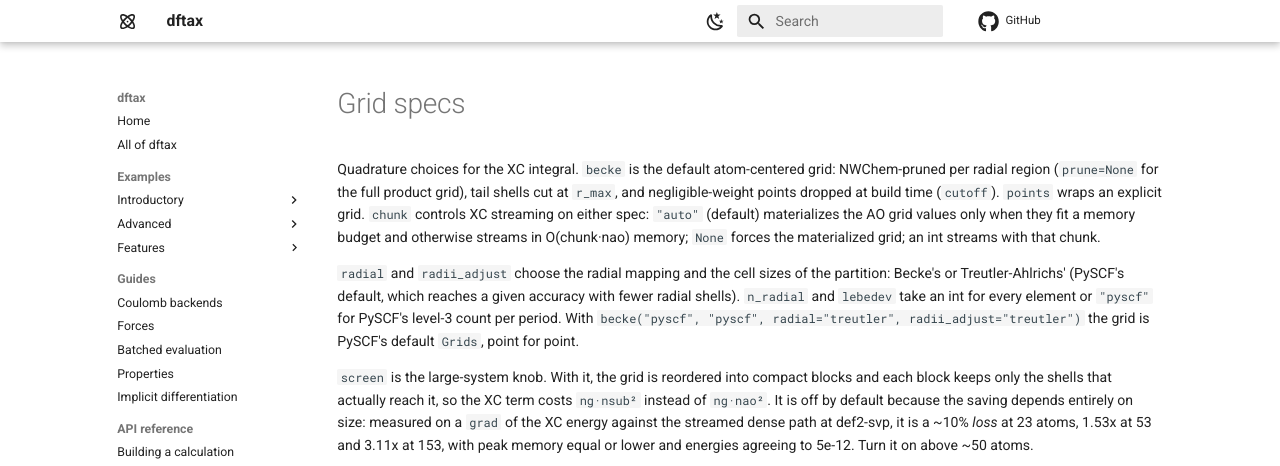
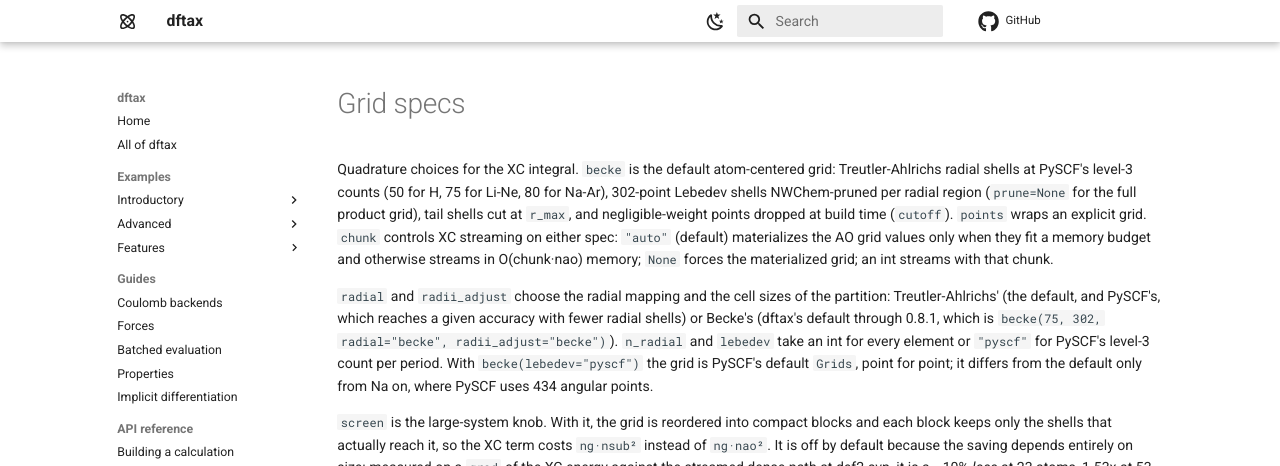
Before and after one commit to andresguzco/dftax, an MkDocs documentation site: the page built from docs/api/grids.md, in a window 1280 px wide and 1018 px high, cut to the strip 0-466 px from the top of the window. Built offline with MkDocs 1.6.1 and Material for MkDocs 9.7.7, drawn with Linux system fonts in a browser that asks for light colours; comment, search, counter and statistics services are not loaded.

Commit message:
grid: default to PySCF's grid scheme
becke() now defaults to radial="treutler", radii_adjust="treutler" and
n_radial="pyscf" (50 shells for H, 75 for Li-Ne, 80 for Na-Ar), still at
302 Lebedev points and NWChem-pruned. Through Ne that is PySCF's default
Grids point for point; lebedev="pyscf" extends it past Ne, where PySCF
takes 434.

bicyclo[2.2.2]octane / def2-svp / PBE, error against the converged energy
(Treutler cells at (200, 770), which 974- and 1202-point grids confirm to
3e-7):

                         old         new
  default grid          -8.7e-5     -1.1e-5    (245k -> 225k points)
  (75, 302) unpruned    -9.3e-5     -9.5e-6

The parity gate builds explicit (50, 194) grids, so every case moves with
the scheme at fixed density: exact-ERI water 7e-7 (LDA) and 6e-7 (PBE),
forces 3e-5; DF water 7e-6 (PBE), 4e-6 (PBE0, streamed RI-K), 5e-5
(r2SCAN); CH3 UKS 6e-5; wB97X-V at its coarse (20, 50) grid 1.2e-3. The
baseline is not rewritten here.

Tests: the r_max tail test pins Becke's mapping, whose tail it is about;
the PySCF reference energy tightens from 5e-5 to 1e-8, since water's grid
is now PySCF's (4e-11 measured); and the streamed-vs-materialized jkfit
force parity takes the hybrid case's 1e-8, because that gap is rounding
through the metric pseudo-inverse and moves between 1e-11 and 4e-9 with
the radial shell count alone. Two DF force tests fail on main already on
the A100 (the auto-chunk test's streamed-path probe, and the smeared
parity at 9.7e-10 against 1e-12) and still do.

```diff
--- a/docs/api/grids.md
+++ b/docs/api/grids.md
@@ -1,19 +1,23 @@
 # Grid specs
 
 Quadrature choices for the XC integral. `becke` is the default atom-centered
-grid: NWChem-pruned per radial region (`prune=None` for the full product
-grid), tail shells cut at `r_max`, and negligible-weight points dropped at
-build time (`cutoff`). `points` wraps an explicit grid. `chunk` controls XC
-streaming on either spec: `"auto"` (default) materializes the AO grid values
-only when they fit a memory budget and otherwise streams in O(chunk·nao)
-memory; `None` forces the materialized grid; an int streams with that chunk.
+grid: Treutler-Ahlrichs radial shells at PySCF's level-3 counts (50 for H,
+75 for Li-Ne, 80 for Na-Ar), 302-point Lebedev shells NWChem-pruned per
+radial region (`prune=None` for the full product grid), tail shells cut at
+`r_max`, and negligible-weight points dropped at build time (`cutoff`).
+`points` wraps an explicit grid. `chunk` controls XC streaming on either
+spec: `"auto"` (default) materializes the AO grid values only when they fit a
+memory budget and otherwise streams in O(chunk·nao) memory; `None` forces the
+materialized grid; an int streams with that chunk.
 
 `radial` and `radii_adjust` choose the radial mapping and the cell sizes of
-the partition: Becke's or Treutler-Ahlrichs' (PySCF's default, which reaches
-a given accuracy with fewer radial shells). `n_radial` and `lebedev` take an
-int for every element or `"pyscf"` for PySCF's level-3 count per period. With
-`becke("pyscf", "pyscf", radial="treutler", radii_adjust="treutler")` the grid
-is PySCF's default `Grids`, point for point.
+the partition: Treutler-Ahlrichs' (the default, and PySCF's, which reaches a
+given accuracy with fewer radial shells) or Becke's (dftax's default through
+0.8.1, which is `becke(75, 302, radial="becke", radii_adjust="becke")`).
+`n_radial` and `lebedev` take an int for every element or `"pyscf"` for
+PySCF's level-3 count per period. With `becke(lebedev="pyscf")` the grid is
+PySCF's default `Grids`, point for point; it differs from the default only
+from Na on, where PySCF uses 434 angular points.
 
 `screen` is the large-system knob. With it, the grid is reordered into compact
 blocks and each block keeps only the shells that actually reach it, so the XC
```
Also changed, not shown: CHANGELOG.md (+38 -0 lines), docs/all-of-dftax.md (+3 -1 lines), docs/index.md (+1 -1 lines), docs/tips.md (+1 -1 lines), 4 other files.
